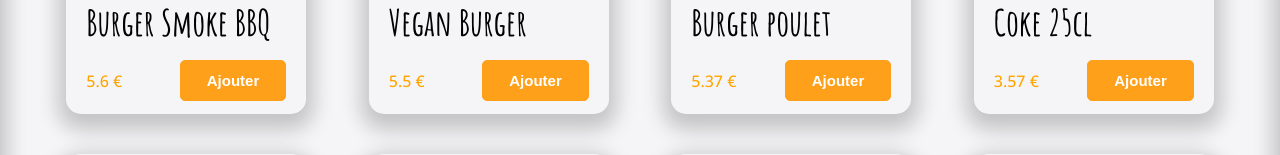
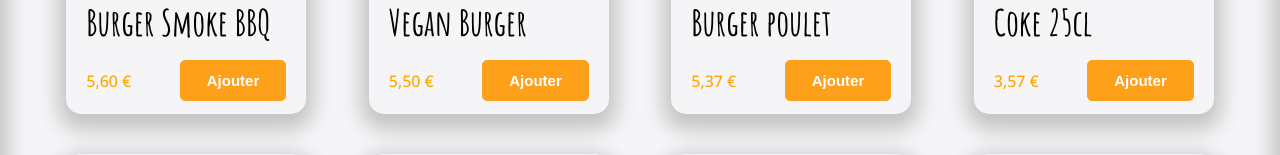
Before and after one commit to QiaoAn05/crazee-burger, a React (Vite) app: page /order/1 in a window 1280 px wide. Shown: the part 367-522 px from the top of the page. Built offline with nearby package versions, Linux system fonts and the light colour scheme.

Commit message:
✨ F05: ORDER>PRODUCT>Add formated price

```diff
--- a/src/components/pages/order/main/Product.jsx
+++ b/src/components/pages/order/main/Product.jsx
@@ -1,8 +1,8 @@
 import styled from "styled-components";
 import PrimaryButton from "../../../reusable-ui/PrimaryButton";
+import {formatPrice} from "../../../../utils/maths";
 
 export default function Product({title, imageSource, price}) {
-    const roundedPrice = Number(price.toFixed(2));
 
   return (
     <ProductStyled>
@@ -10,7 +10,7 @@ export default function Product({title, imageSource, price}) {
         <div className="card-content">
             <p className="title">{title}</p>
             <div className="card-description">
-                <p>{roundedPrice} €</p>
+                <p>{formatPrice(price)}</p>
                 <PrimaryButton Label="Ajouter"/>
             </div>
         </div>
```
